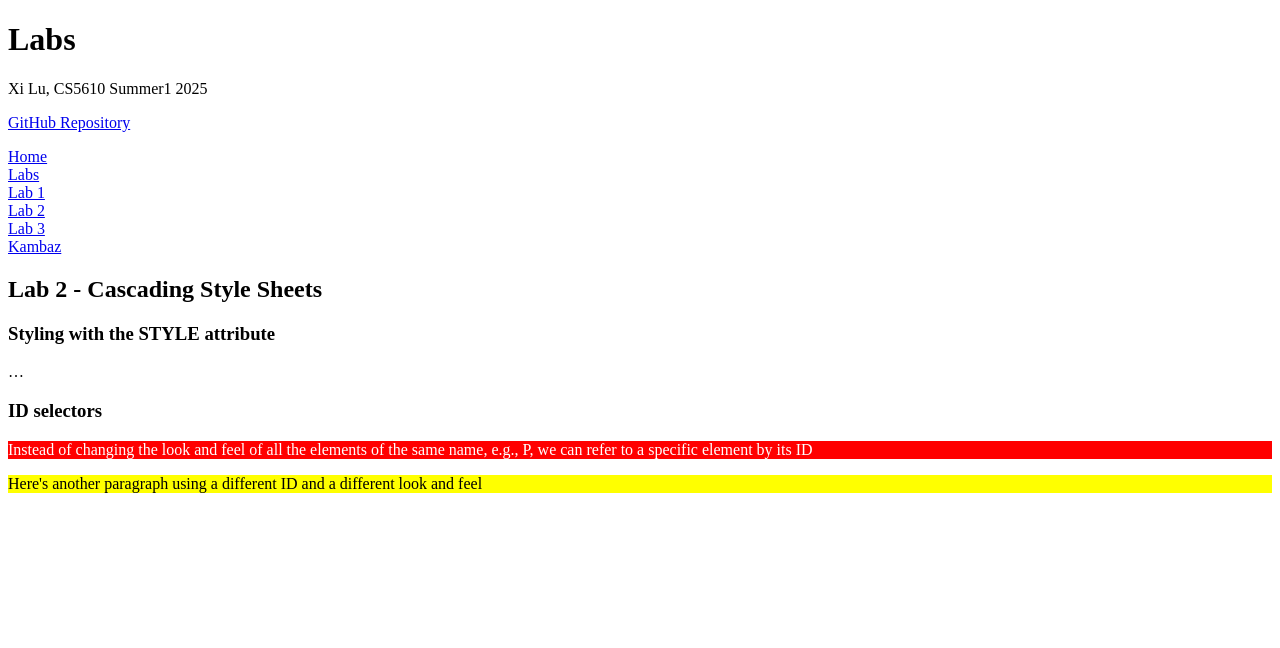
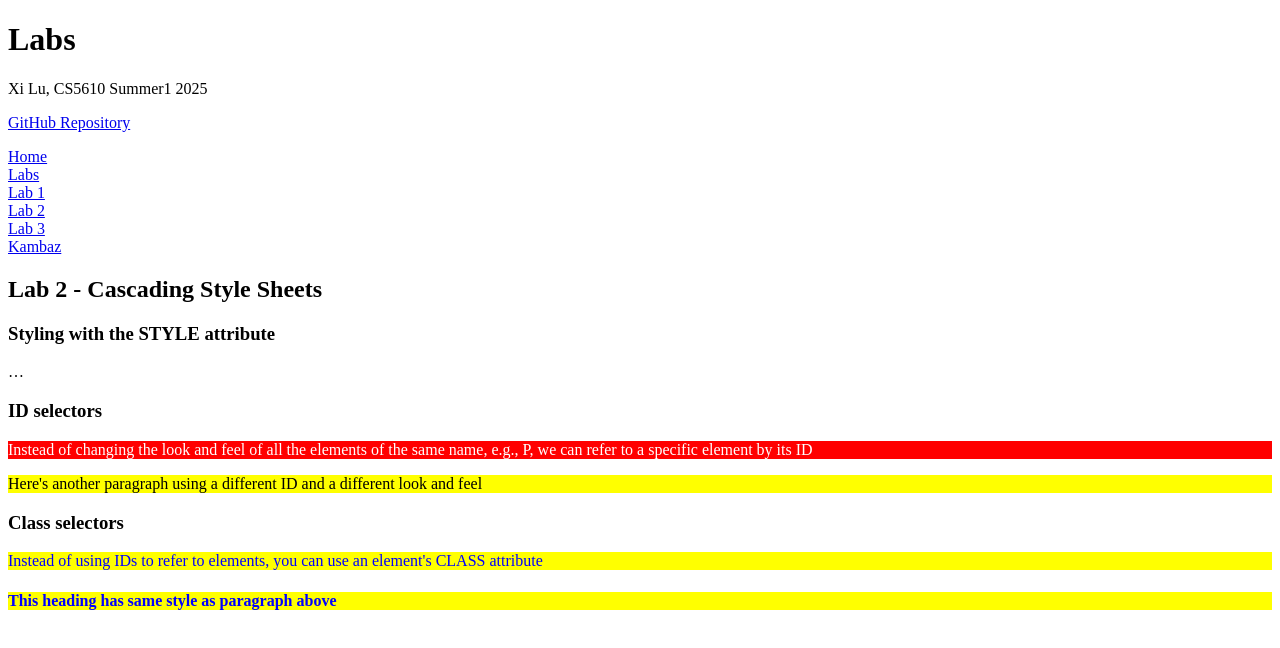
Before and after one commit to xilu56/kambaz-react-web-app-cs5610-sm25, a React app: page /#/Labs/Lab2 in a window 1280 px wide. Shown: the top 648 px of the page. Built offline with nearby package versions, Linux system fonts and the light colour scheme; the HTML template or start-up script is replaced by a standard one.

Commit message:
Class - Selectors - Blue on yellow paragraph; Class - Selectors - Blue on yellow heading

```diff
--- a/src/Labs/Lab2/index.css
+++ b/src/Labs/Lab2/index.css
@@ -5,7 +5,11 @@
     background-color: red;
     color: white;
    }
-   p#wd-id-selector-2 {
+p#wd-id-selector-2 {
     background-color: yellow;
     color: black;
+    }
+.wd-class-selector {
+        background-color: yellow;
+        color: blue;
    }
--- a/src/Labs/Lab2/index.tsx
+++ b/src/Labs/Lab2/index.tsx
@@ -16,5 +16,17 @@ Here's another paragraph using a different ID and a different look and
           feel
         </p>
       </div>
+      <div id="wd-css-class-selectors">
+  <h3>Class selectors</h3>
+
+  <p className="wd-class-selector">
+Instead of using IDs to refer to elements, you can use an element's CLASS attribute
+  </p>
+
+  <h4 className="wd-class-selector">
+This heading has same style as paragraph above
+  </h4>
+
+      </div>
     </div>
 );}
```
